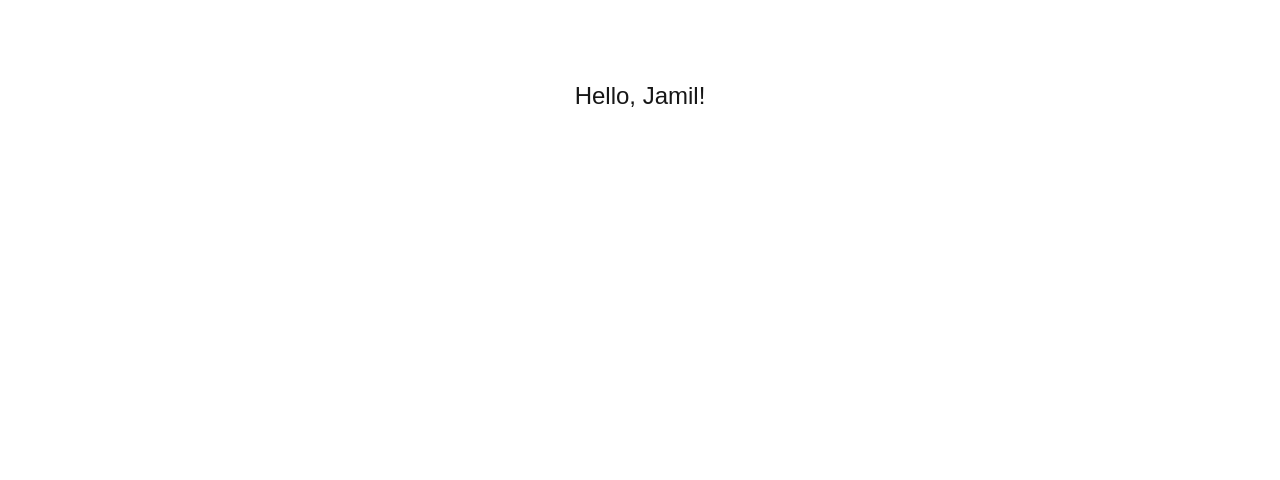
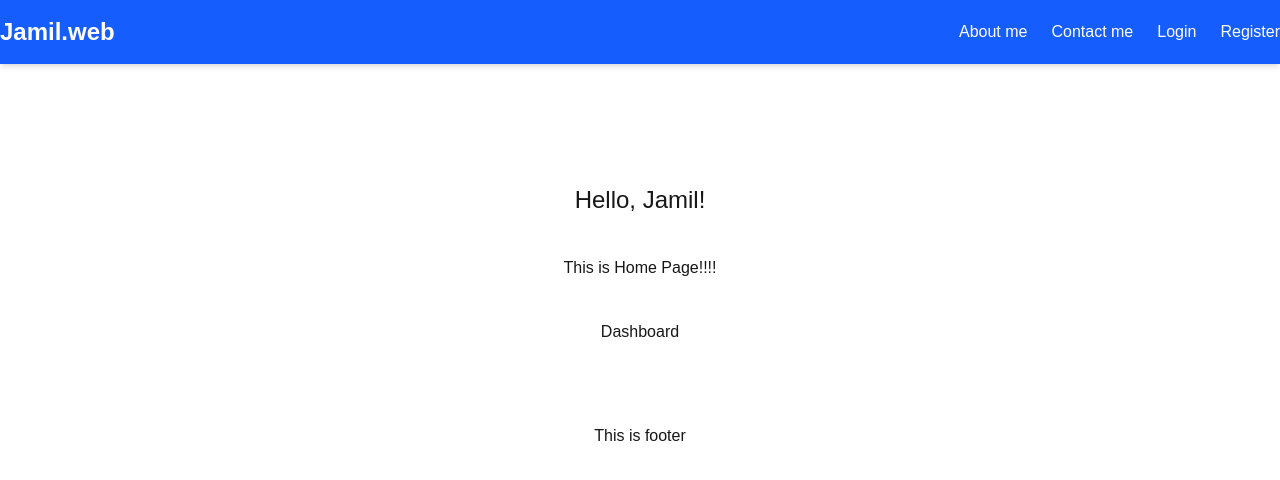
Before and after one commit to jamil-aktar-ifat/hello-next-app, a Next.js app: page / in a window 1280 px wide. Shown: the top 480 px of the page. Built offline with nearby package versions, Linux system fonts and the light colour scheme.

Commit message:
link and programmatic navigation explored

```diff
--- a/src/app/dashboard/page.js
+++ b/src/app/dashboard/page.js
@@ -1,11 +1,11 @@
 
 
-const DashboardPage = () => {
+const Dashboard = () => {
     return (
         <div>
-            <h2 className="text-2xl text-center pt-20">This is Dashboard Page!</h2>
+            <h1 className="h2 text-center pt-20">This is Dashboard page!</h1>
         </div>
     );
 };
 
-export default DashboardPage;
+export default Dashboard;
--- a/src/app/layout.js
+++ b/src/app/layout.js
@@ -1,5 +1,6 @@
 import { Geist, Geist_Mono } from "next/font/google";
 import "./globals.css";
+import Navbar from "@/components/shared/Navbar";
 
 const geistSans = Geist({
   variable: "--font-geist-sans",
@@ -22,7 +23,9 @@ export default function RootLayout({ children }) {
       <body
         className={`${geistSans.variable} ${geistMono.variable} antialiased`}
       >
+        <Navbar></Navbar>
         {children}
+        <footer className="h2 text-center pt-20">This is footer</footer>
       </body>
     </html>
   );
--- /dev/null
+++ b/src/app/nested/page.js
@@ -0,0 +1,11 @@
+
+
+const DashboardPage = () => {
+    return (
+        <div>
+            <h2 className="text-2xl text-center pt-20">This is Dashboard Page!</h2>
+        </div>
+    );
+};
+
+export default DashboardPage;
--- a/src/app/page.js
+++ b/src/app/page.js
@@ -1,9 +1,21 @@
-import React from 'react';
+"use client"
+
+import { useRouter } from "next/navigation";
+
 
 const HomePages = () => {
+
+  const router = useRouter();
+
+  const handleNavigation = () => {
+    router.push('/dashboard')
+  }
   return (
-    <div>
-      <h1 className='text-2xl text-center pt-20'>Hello, Jamil!</h1>
+    <div className='text-center pt-10'>
+      <h1 className='text-2xl text-center pt-20'>Hello, Jamil! </h1>
+      <h2 className='h2 text-center pt-10'>This is Home Page!!!!</h2>
+
+      <button onClick={handleNavigation} className='text-center pt-10'>Dashboard</button>
     </div>
   );
 };
--- a/src/components/shared/Navbar.js
+++ b/src/components/shared/Navbar.js
@@ -1,3 +1,4 @@
+import Link from "next/link";
 
 
 const Navbar = () => {
@@ -8,10 +9,10 @@ const Navbar = () => {
                     Jamil.web
                 </a>
                 <div className="space-x-6">
-                    <a href="/about" className="hover:text-gray-200">About me</a>
-                    <a href="/contact" className="hover:text-gray-200">Contact me</a>
-                    <a href="/login" className="hover:text-gray-200">Login</a>
-                    <a href="/register" className="hover:text-gray-200">Register</a>
+                    <Link href="/about" className="hover:text-gray-200">About me</Link>
+                    <Link href="/contact" className="hover:text-gray-200">Contact me</Link>
+                    <Link href="/login" className="hover:text-gray-200">Login</Link>
+                    <Link href="/register" className="hover:text-gray-200">Register</Link>
                 </div>
             </div>
         </nav>
```
Also changed, not shown: src/app/nested/profile/page.js (renamed from src/app/dashboard/profile/page.js), src/app/nested/profile/settings/page.js (renamed from src/app/dashboard/profile/settings/page.js).
